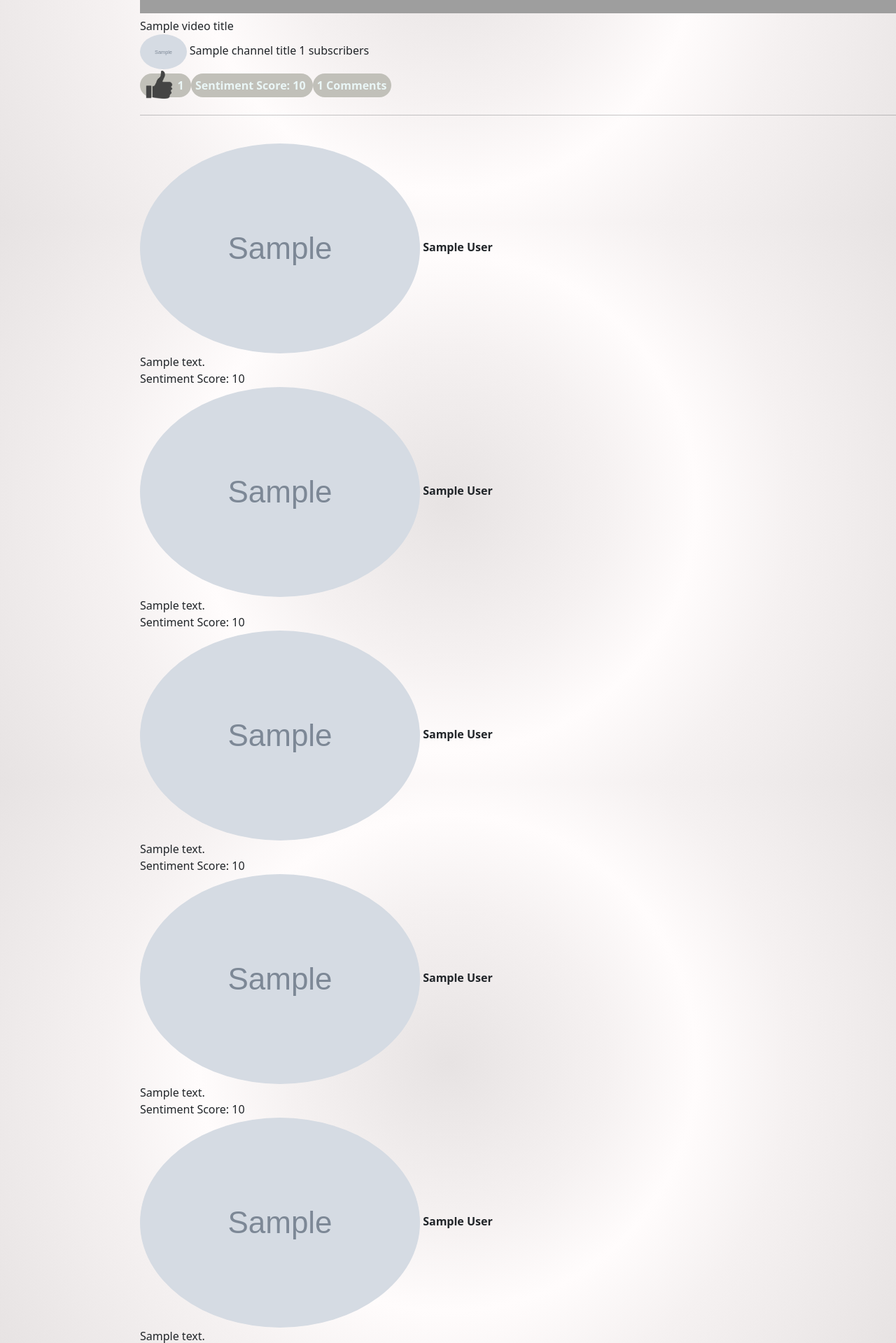
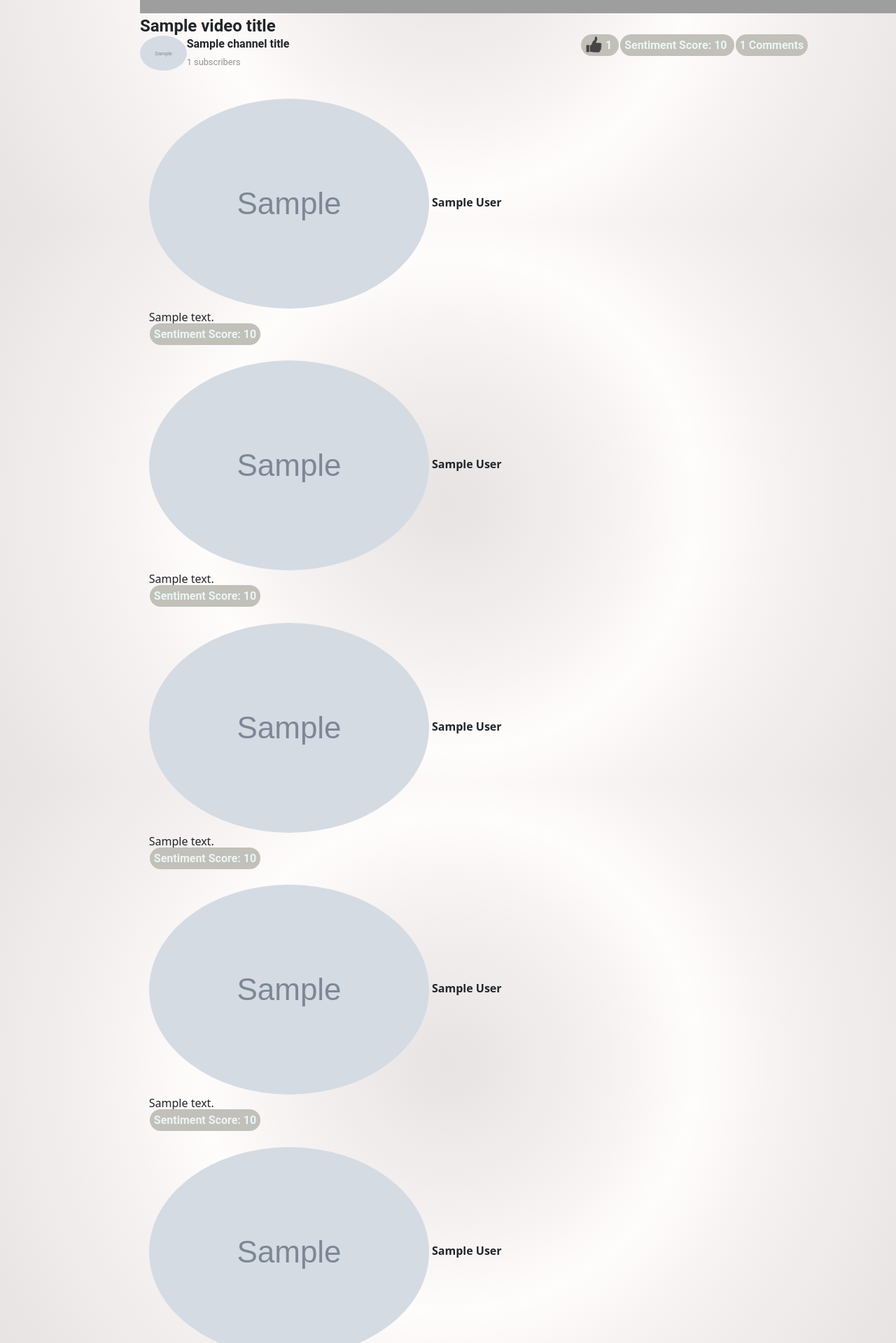
Before and after one commit to rtogn/YouTube-Comment-Sentiment-Analysis-Website, a Flask app: template templates/video_view.html in a window 1280 px wide; the page is wider, and only the part inside the window is pictured. Shown: the part 481-2400 px from the top of that part at 70% size. Run offline with Flask 3, Linux system fonts and the light colour scheme; the template is opened without the code that fills it: most values are stand-ins (such as "Sample title", 1, 10 or a date in 2020); grey boxes marked "Sample" are stand-in pictures; some libraries are stand-ins or nearby versions; grey boxes are pictures that could not be loaded.

Commit message:
Visual updates etc
Visual updates to video view page and added function to get formatted score string

```diff
--- a/main.py
+++ b/main.py
@@ -12,7 +12,7 @@ from dotenv import find_dotenv, load_dotenv
 from YTSA_Core_Files import sql_admin_functions, sql_requests
 from YTSA_Core_Files import sql_models as sqm
 from YTSA_Core_Files.sql_models import db
-from vader import sent_score, ave_sent_score
+from vader import sent_score, ave_sent_score, get_formatted_score
 
 load_dotenv(find_dotenv())
 APIKEY = os.getenv("APIKEY")
@@ -363,14 +363,14 @@ def video_view():
                 response_comments["items"][i]['snippet']['topLevelComment']
                 ['snippet']['textDisplay'])
             vid_dict["sent_scores"].append(
-                sent_score(
+                get_formatted_score(sent_score(
                     response_comments["items"][i]['snippet']['topLevelComment']
-                    ['snippet']['textDisplay']))
+                    ['snippet']['textDisplay'])))
         except IndexError:
             print("")
 
     raw_ave = ave_sent_score(vid_dict["text_display"])
-    ave_sent_scores = "{:.2f}%".format(raw_ave * 100)
+    ave_sent_scores = get_formatted_score(raw_ave)
     sql_requests.add_video(query, vid_dict, raw_ave)
     # print(textDisplay)
     # print(authorDisplayname)
--- a/static/video_view.css
+++ b/static/video_view.css
@@ -76,11 +76,73 @@ body {
   cursor: pointer;
 }
 
+.video_title {
+  font-family: "Roboto", "Arial", sans-serif;
+  font-size: 1.5rem;
+  line-height: 1.5rem;
+  font-weight: bold;
+
+  margin-top: 5rem;
+  margin-bottom: 1.5rem;
+  padding-top: 1.5rem;
+  padding-bottom: 1.5rem;
+}
+
+.flex_container_vid {
+  display:flex;
+  flex-direction: row;
+  justify-content: flex-start;
+}
+
+.video_metrics {
+  margin: 0 auto;
+  flex-grow: 0;
+  justify-content: flex-end;
+  flex-basis: 28.5rem;
+}
+
+.channel_info {
+  display:flex;
+  flex-direction: row;
+  flex-grow: 9.5;
+}
+
+.channel_text {
+  display: flex;
+  flex-direction: column;
+  padding: 0;
+  margin: 0;
+}
+
+.channelTitle {
+  font-family: "Roboto", "Arial", sans-serif;
+  font-size: 1.0rem;
+  line-height: 1.5rem;
+  font-weight: bold;
+}
+
+.subscriberCount {
+  font-family: "Roboto", "Arial", sans-serif;
+  color: rgb(145, 145, 145);
+  font-size: 0.8rem;
+  line-height: 1.8rem;
+  font-weight: 400;
+  overflow: hidden;
+  max-height: 1.8rem;
+  display: -webkit-box;
+  -webkit-box-orient: vertical;
+  text-overflow: ellipsis;
+  white-space: normal;
+}
+
+
 .bubbled_item {
+  font-family: "Roboto", "Arial", sans-serif;
   border-radius: 50px;
   color:  #eaf6f6;
   background: #c1c0b9;
   padding: 6px;
+  margin: 1px;
   font-weight: bold;
 }
 
@@ -88,8 +150,8 @@ body {
   display: inline-block;
   vertical-align:middle;
   object-fit: contain;
-    width: 4%;
-    height: 4%;
+  width: 25px;
+  height: 25px;
   max-height: 50%;
   max-width: 50%;
   margin-top: 0px;
@@ -97,3 +159,7 @@ body {
   margin-right: 0px;
 
 }
+
+.comments {
+  margin: 0.8rem;
+}
--- a/templates/video_view.html
+++ b/templates/video_view.html
@@ -35,13 +35,21 @@
                         allow="accelerometer; autoplay; encrypted-media; gyroscope; picture-in-picture; web-share"
                         allowfullscreen></iframe>
                 </form>
-                <span class="video-title">{{videoTitle}}</span>
+
+
+                <div clsas="video_info_box">
+                    <span class="video_title">{{videoTitle}}</span>
                     <br />
 
+                    <div class="flex_container_vid">
                         <div class="channel_info">
-                    <div class="channel-profile">
-                        <img class="rounded-circle" src="{{channelThumbnail}}" height="50">
-                        <span class="channel-Title">{{channelTitle}} </span>
+                                <img class="rounded-circle channel_icon" src="{{channelThumbnail}}" height="50">
+
+                                <div class="channel_text">
+                                    <span class="channelTitle">
+                                        {{channelTitle}}
+                                    </span>
+
                                     <span class="subscriberCount">
                                         {{channelsubscriberCount}}
                                         subscribers
@@ -50,7 +58,7 @@
 
                         </div>
 
-                <div class="video_info">
+                        <div class="video_metrics">
                             <span class="like bubbled_item">
                                 <img src="/static/like_icon.png" class="like_icon">
                                 {{likeCount}}
@@ -65,8 +73,9 @@
                                 Comments
                             </span>
                         </div>
-                <hr>
+                    </div>
 
+                </div>
             </div>
             <br />
 
@@ -76,9 +85,9 @@
                 <img class="rounded-circle" src="{{authorProfileImageUrl[i]}}">
                 <span><strong>{{authorDisplayname[i]}}</strong></span>
                 <br />
-                <span>{{textDisplay[i]}}</span>
+                <span class="comment_text">{{textDisplay[i]}}</span>
                 <br />
-                <span>Sentiment Score: {{sent_score[i]}}</span>
+                <span class="bubbled_item">Sentiment Score: {{sent_score[i]}}</span>
             </div>
             {%endfor%}
 
```
Also changed, not shown: vader.py (+13 -2 lines). Lines whose indentation alone changed are shown as unchanged.
